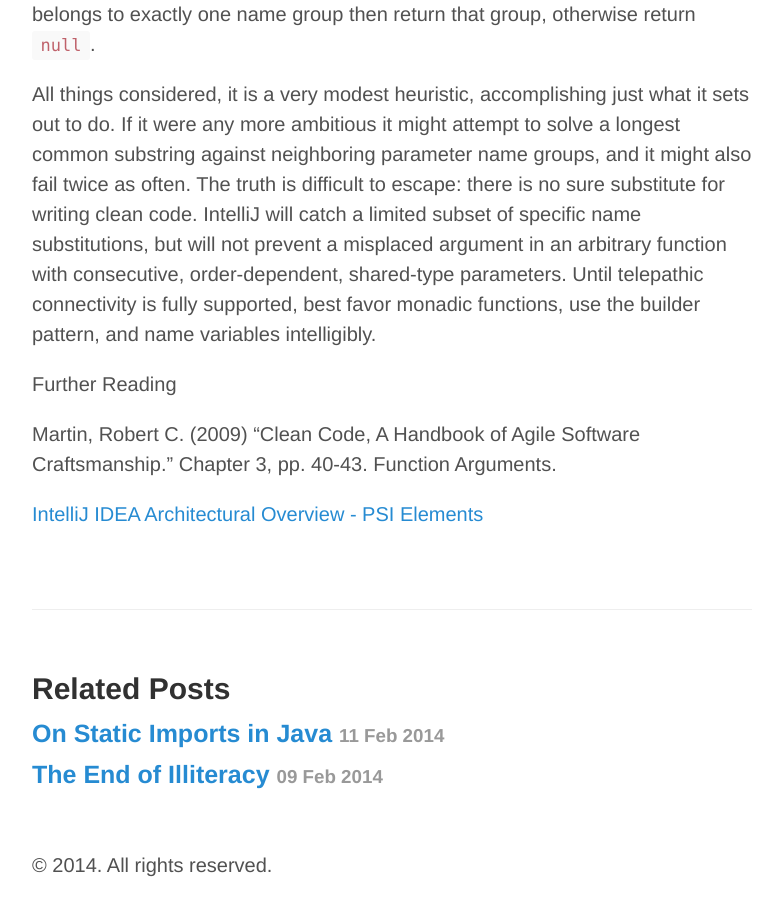
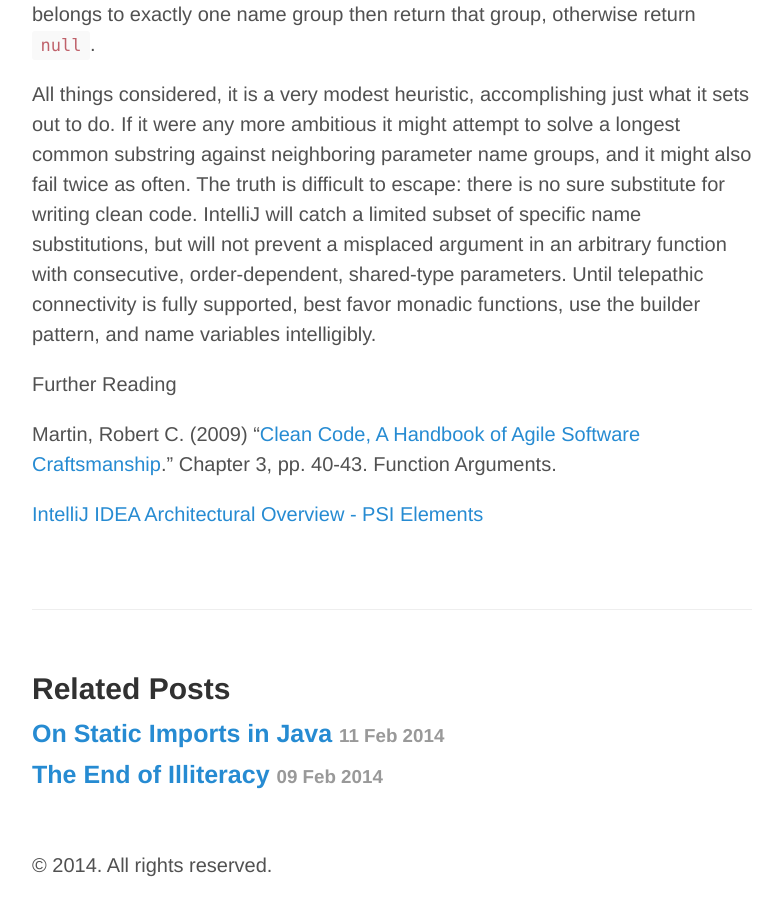
Before and after one commit to breandan/breandan.github.io, a Jekyll site: the page built from _posts/2014-04-20-intellij-inspections.md, in a window 1280 px wide and 900 px high, scrolled down 3595 px. Shown: the whole window, without its empty margins (248-1031 px from the left). Built offline with Jekyll 4.4.1, drawn with Linux system fonts in a browser that asks for light colours; Markdown is read by kramdown in place of the engine named in the settings; part of the change alters nothing that is shown.

```diff
--- a/_posts/2014-04-20-intellij-inspections.md
+++ b/_posts/2014-04-20-intellij-inspections.md
@@ -101,6 +101,6 @@ All things considered, it is a very modest heuristic, accomplishing just what it
 
 Further Reading
 
-Martin, Robert C. (2009) "Clean Code, A Handbook of Agile Software Craftsmanship." Chapter 3, pp. 40-43. Function Arguments.
+Martin, Robert C. (2009) "[Clean Code, A Handbook of Agile Software Craftsmanship](http://www.amazon.com/Clean-Code-Handbook-Software-Craftsmanship/dp/0132350882)." Chapter 3, pp. 40-43. Function Arguments.
 
 [IntelliJ IDEA Architectural Overview - PSI Elements](http://confluence.jetbrains.com/display/IDEADEV/IntelliJ+IDEA+Architectural+Overview#IntelliJIDEAArchitecturalOverview-PsiElements)
```
